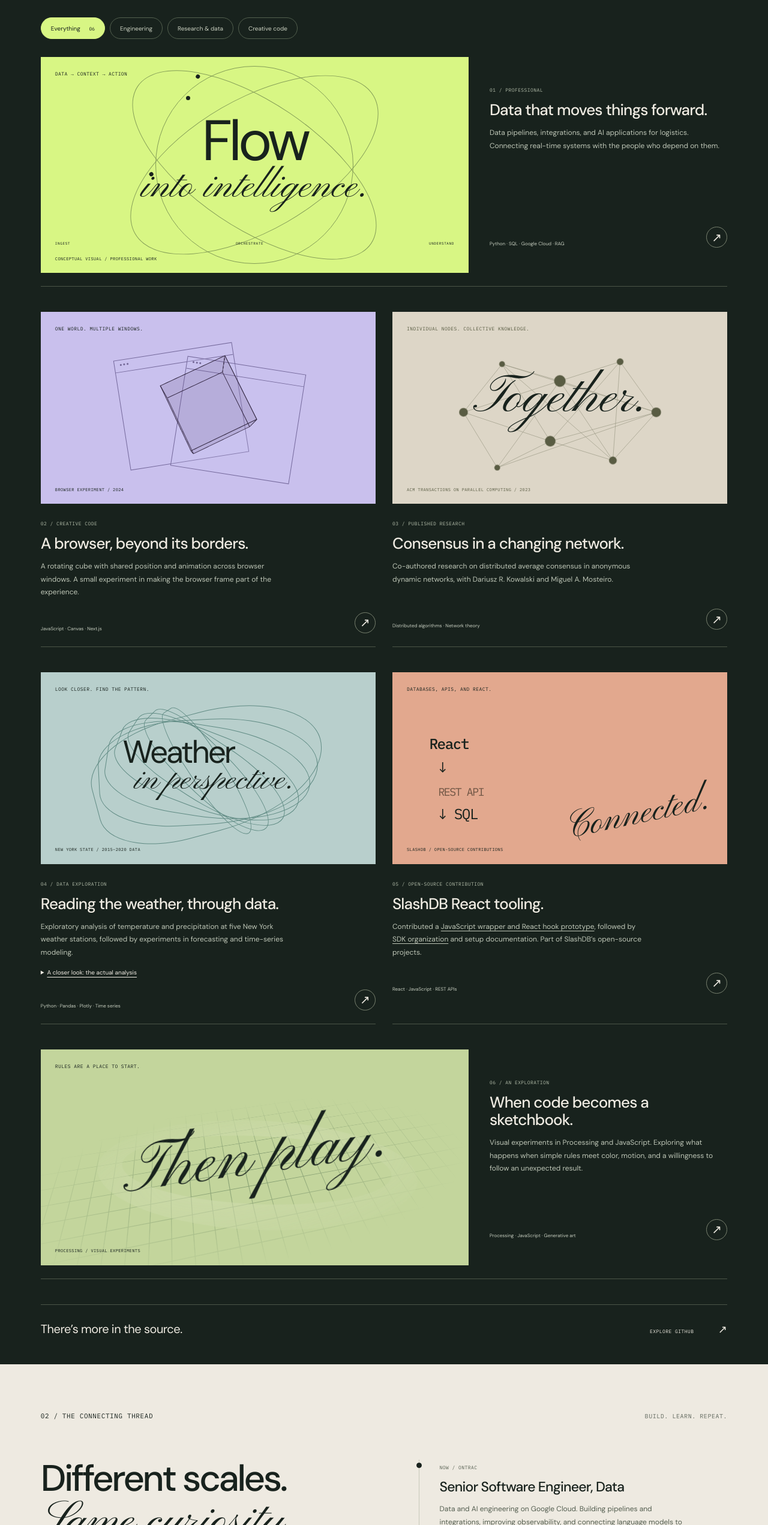
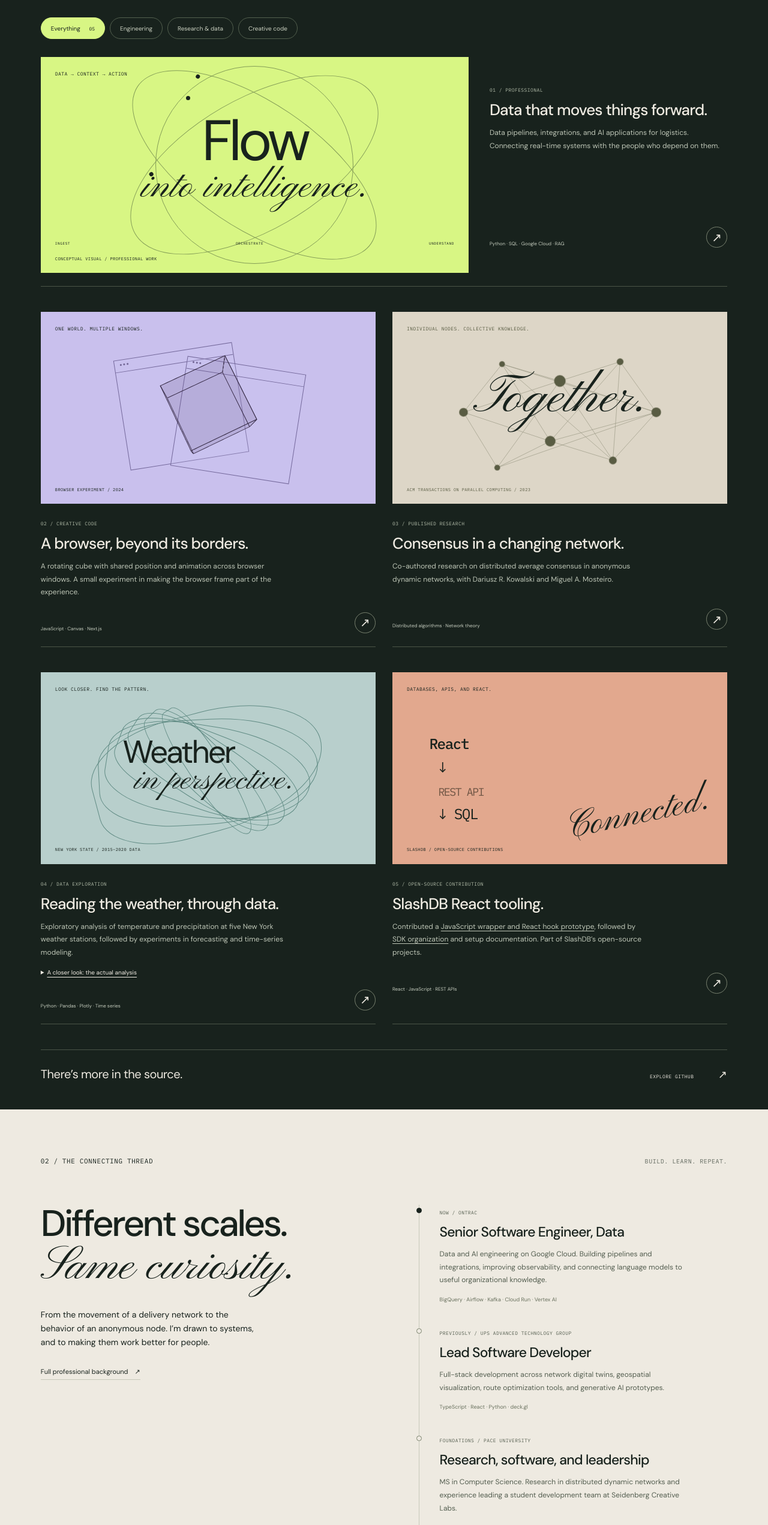
Before and after one commit to Alex-Kamenev/Personal-Site, a website: page index.html in a window 1280 px wide. Shown: the part 1120-3663 px from the top of the page at 60% size. Drawn offline with Linux system fonts and the light colour scheme; animation ran at ten frames a second.

Commit message:
Move early Processing exercises out of featured work

```diff
--- a/index.html
+++ b/index.html
@@ -61,7 +61,7 @@
     <section class="work section-pad" id="work" aria-labelledby="work-title">
       <div class="section-heading"><span class="eyebrow">01 / SELECTED WORK & RESEARCH</span><span class="mono muted">A FEW THREADS WORTH FOLLOWING</span></div>
       <div class="work-title-row"><h2 id="work-title">A serious curiosity.<br><span class="script">A playful approach.</span></h2><p>Production systems, published research, and experiments that began with “what if?”</p></div>
-      <div class="filters" role="group" aria-label="Filter selected work" hidden><button type="button" class="active" aria-pressed="true" data-filter="all">Everything <span>06</span></button><button type="button" aria-pressed="false" data-filter="engineering">Engineering</button><button type="button" aria-pressed="false" data-filter="research">Research & data</button><button type="button" aria-pressed="false" data-filter="creative">Creative code</button></div>
+      <div class="filters" role="group" aria-label="Filter selected work" hidden><button type="button" class="active" aria-pressed="true" data-filter="all">Everything <span>05</span></button><button type="button" aria-pressed="false" data-filter="engineering">Engineering</button><button type="button" aria-pressed="false" data-filter="research">Research & data</button><button type="button" aria-pressed="false" data-filter="creative">Creative code</button></div>
       <p id="filter-status" class="sr-only" role="status" aria-live="polite"></p>
 
       <div class="projects">
@@ -96,10 +96,6 @@
           <div class="project-info"><div><span class="project-number mono">05 / OPEN-SOURCE CONTRIBUTION</span><h3>SlashDB React tooling.</h3><p>Contributed a <a href="https://github.com/SlashDB/Slashbd_React_Projects/pull/1" target="_blank" rel="noopener noreferrer">JavaScript wrapper and React hook prototype</a>, followed by <a href="https://github.com/SlashDB/react-slashdb/commit/46d972443224832517be9b788fba9d123391c62f" target="_blank" rel="noopener noreferrer">SDK organization</a> and setup documentation. Part of SlashDB’s open-source projects.</p></div><div class="project-bottom"><span class="tags">React · JavaScript · REST APIs</span><a href="https://github.com/SlashDB/react-slashdb/commits?author=Alex-Kamenev" target="_blank" rel="noopener noreferrer" class="round-link" aria-label="View my public contributions to SlashDB’s React SDK">↗</a></div></div>
         </article>
 
-        <article class="project project-wide project-last" data-category="creative" id="generative">
-          <a class="project-visual generative-visual" href="https://github.com/Alex-Kamenev/Processing-Projects" target="_blank" rel="noopener noreferrer" aria-label="Explore my Processing experiments on GitHub"><span class="diagram-label mono">RULES ARE A PLACE TO START.</span><div class="generative-grid" aria-hidden="true"></div><span class="generative-script script" aria-hidden="true">Then play.</span><span class="visual-footnote mono">PROCESSING / VISUAL EXPERIMENTS</span></a>
-          <div class="project-info"><div><span class="project-number mono">06 / AN EXPLORATION</span><h3>When code becomes a sketchbook.</h3><p>Visual experiments in Processing and JavaScript. Exploring what happens when simple rules meet color, motion, and a willingness to follow an unexpected result.</p></div><div class="project-bottom"><span class="tags">Processing · JavaScript · Generative art</span><a href="https://github.com/Alex-Kamenev/Processing-Projects" target="_blank" rel="noopener noreferrer" class="round-link" aria-label="Explore Processing source on GitHub">↗</a></div></div>
-        </article>
       </div>
       <a class="all-repos" href="https://github.com/Alex-Kamenev?tab=repositories" target="_blank" rel="noopener noreferrer"><span>There’s more in the source.</span><span class="mono">EXPLORE GITHUB <span aria-hidden="true">↗</span></span></a>
     </section>
@@ -122,7 +118,7 @@
 
     <section class="about section-pad" id="about" aria-labelledby="about-title">
       <div class="about-photo"><img src="images/Aleks.jpg" alt="Portrait of Aleksandar Kamenev" width="1356" height="1356" loading="lazy"><span class="photo-caption mono">ALEKSANDAR KAMENEV</span></div>
-      <div class="about-copy"><span class="eyebrow">03 / ABOUT</span><h2 id="about-title">About me.</h2><p>I’m a software engineer focused on data platforms and AI applications. My background includes full-stack and mobile development, distributed-systems research, and logistics technology.</p><p>At OnTrac, I work on data pipelines, integrations, and LLM applications. Previously, I led software development in UPS’s Advanced Technology Group.</p><p>Outside work, I enjoy photography, music, and building personal software projects.</p></div>
+      <div class="about-copy"><span class="eyebrow">03 / ABOUT</span><h2 id="about-title">About me.</h2><p>I’m a software engineer focused on data platforms and AI applications. My background includes full-stack and mobile development, distributed-systems research, and logistics technology.</p><p>At OnTrac, I work on data pipelines, integrations, and LLM applications. Previously, I led software development in UPS’s Advanced Technology Group.</p><p>Outside work, I enjoy photography, music, and building personal software projects.</p><p><a class="text-link" href="https://github.com/Alex-Kamenev/Processing-Projects" target="_blank" rel="noopener noreferrer">Early Processing sketches (2020) <span aria-hidden="true">↗</span></a><br>Three small studies in drawing, random compositions, and animation.</p></div>
     </section>
 
     <section class="contact section-pad" id="contact" aria-labelledby="contact-title">
```
